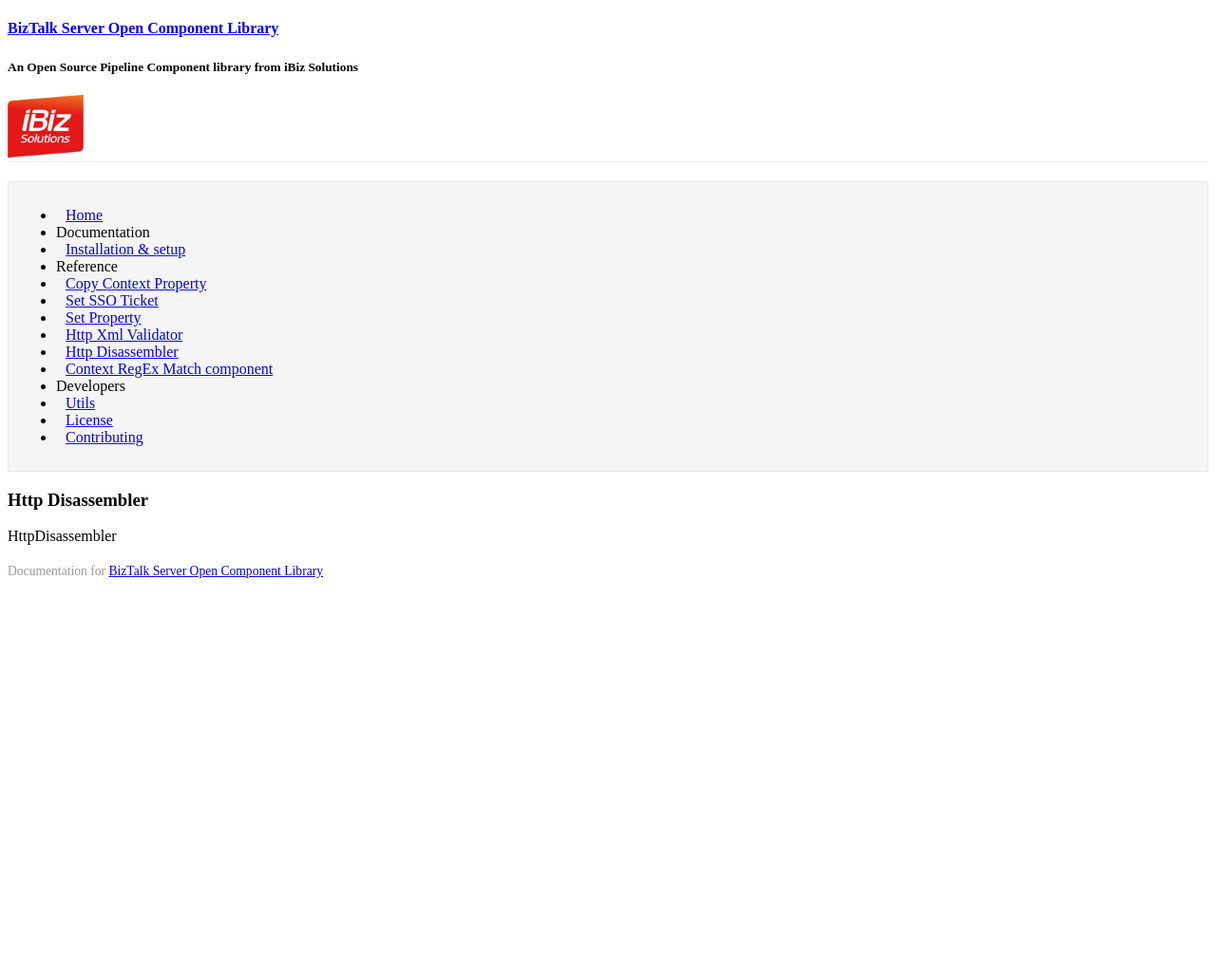
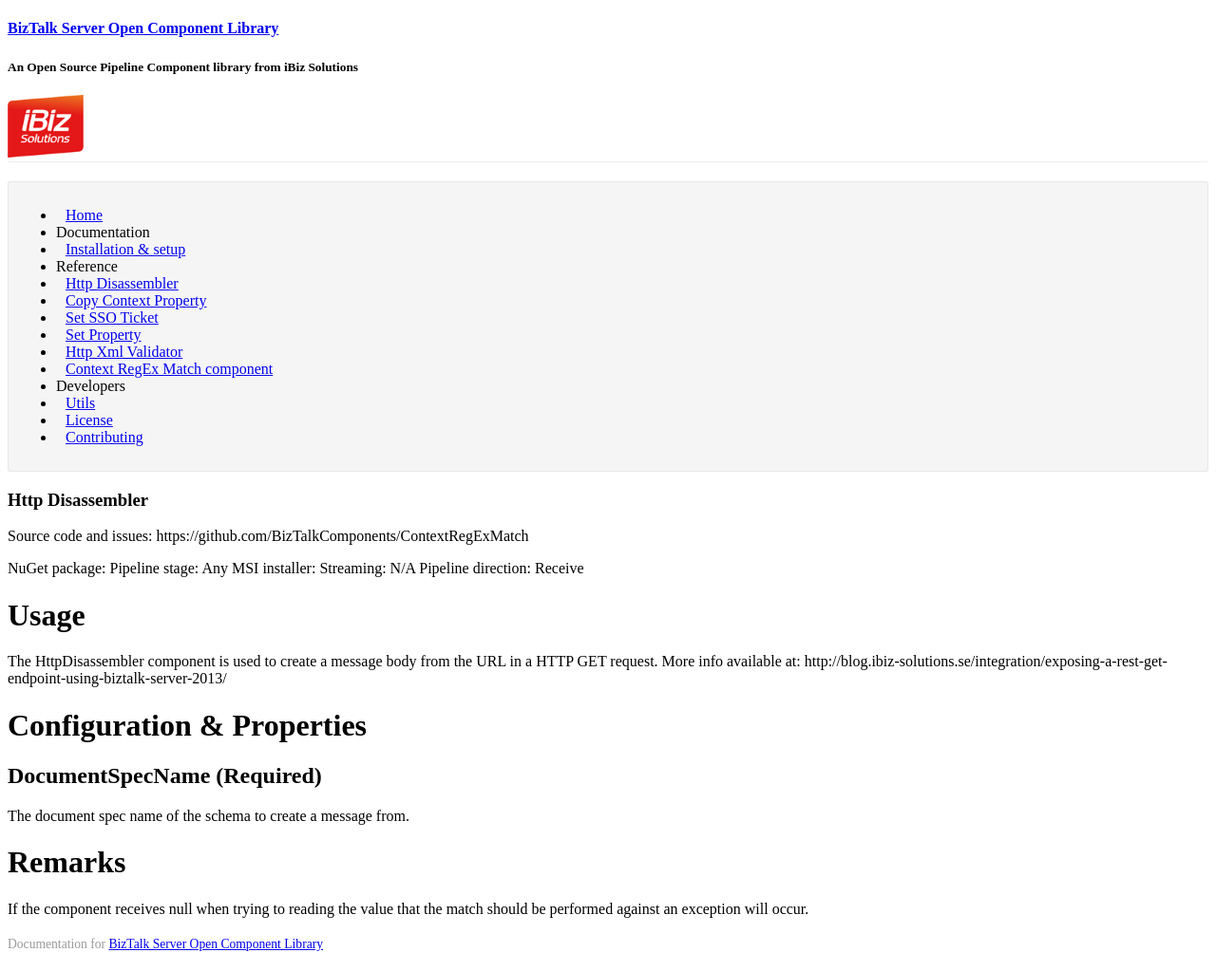
Before and after one commit to BizTalkComponents/BizTalkComponents.github.io, a Jekyll site: the page built from _posts/2014-11-14-http-disassembler.md, in a window 1280 px wide. Shown: the whole page at 95% size. Built offline with Jekyll 4.4.1, drawn with Linux system fonts in a browser that asks for light colours; Markdown is read by kramdown in place of the engine named in the settings; a style sheet for code colours, icons or effects is not loaded; before the commit the page ends 900 px from its top, so only the background shows below that.

Commit message:
Added documentation for HttpDisassembler component

```diff
--- a/_posts/2014-11-14-http-disassembler.md
+++ b/_posts/2014-11-14-http-disassembler.md
@@ -2,7 +2,24 @@
 layout: page
 title: "Http Disassembler"
 category: ref
-date: 2014-11-14 12:00:00
+date: 2014-12-22 12:00:00
 ---
 
-HttpDisassembler
+Source code and issues: https://github.com/BizTalkComponents/ContextRegExMatch
+
+NuGet package:
+Pipeline stage: Any
+MSI installer:
+Streaming: N/A
+Pipeline direction: Receive
+
+# Usage #
+The HttpDisassembler component is used to create a message body from the URL in a HTTP GET request. More info available at:
+http://blog.ibiz-solutions.se/integration/exposing-a-rest-get-endpoint-using-biztalk-server-2013/
+
+# Configuration & Properties ##
+## DocumentSpecName (Required) ##
+The document spec name of the schema to create a message from.
+
+# Remarks #
+If the component receives null when trying to reading the value that the match should be performed against an exception will occur.
```
